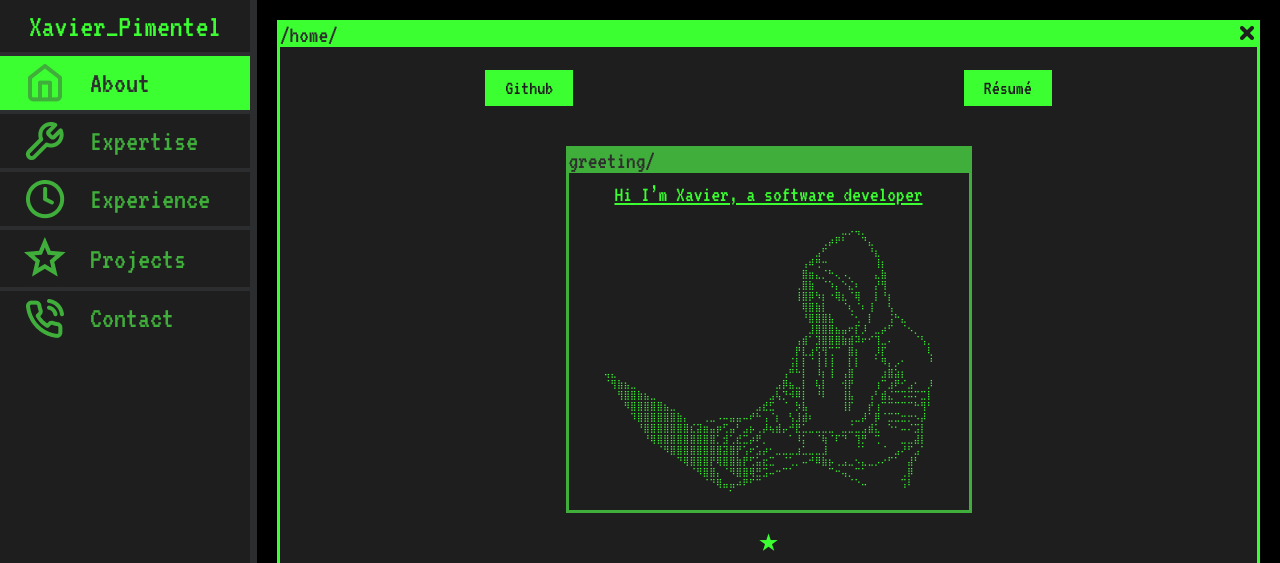
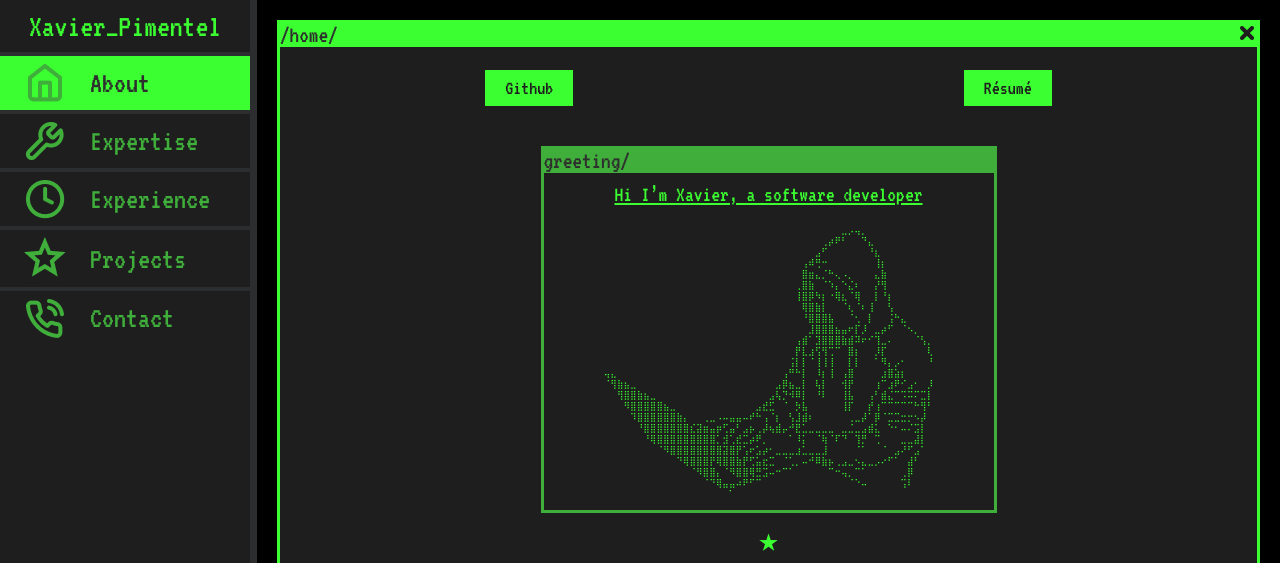
Before and after one commit to XavierPim/porto_folio, a React (Create React App) app: page /home in a window 1280 px wide. Shown: the top 563 px of the page. Built offline with nearby package versions, Linux system fonts and the light colour scheme.

Commit message:
picture and small width

```diff
--- a/src/components/content-small-screen.css
+++ b/src/components/content-small-screen.css
@@ -98,7 +98,7 @@ margin-top: 10px;
 @media only screen and (min-width: 769px) {
 .small-screen {
 	margin: 20px 0 0;
-	min-width:400px;
+	min-width:450px;
     max-width: 550px;
 }
 .small_title {
--- a/src/content/text content/home-text.js
+++ b/src/content/text content/home-text.js
@@ -1,6 +1,7 @@
 import coder from "../../ascii art/coder";
-import crane from "../../ascii art/crane";
-import hiker from "../../ascii art/hiker";
+// import crane from "../../ascii art/crane";
+// import hiker from "../../ascii art/hiker";
+import hiking from "../hiking.jpg"
 const gitStats  = "https://github-readme-stats.vercel.app/api/top-langs/?username=XavierPim&layout=compact&theme=dark";
 const leet  = "https://leetcard.jacoblin.cool/XavierP?theme=dark";
 const HomeContent = [
@@ -39,8 +40,8 @@ const HomeContent = [
 		title: "-COLLABORATOR-",
 		subtitle: ["Hike organizer for friends and colleagues,", "where I enjoy bringing people around me to higher places"],
 		info: "",
-		ascii:hiker,
-		image: "",
+		ascii:"",
+		image: hiking,
 		text: "A mindset that extends to my work with development teams, where I consistently encourage innovation in our projects.",
 		link: "",
 	}
```
Also changed, not shown: src/content/hiking.jpg (added), src/content/logos.png (deleted).
